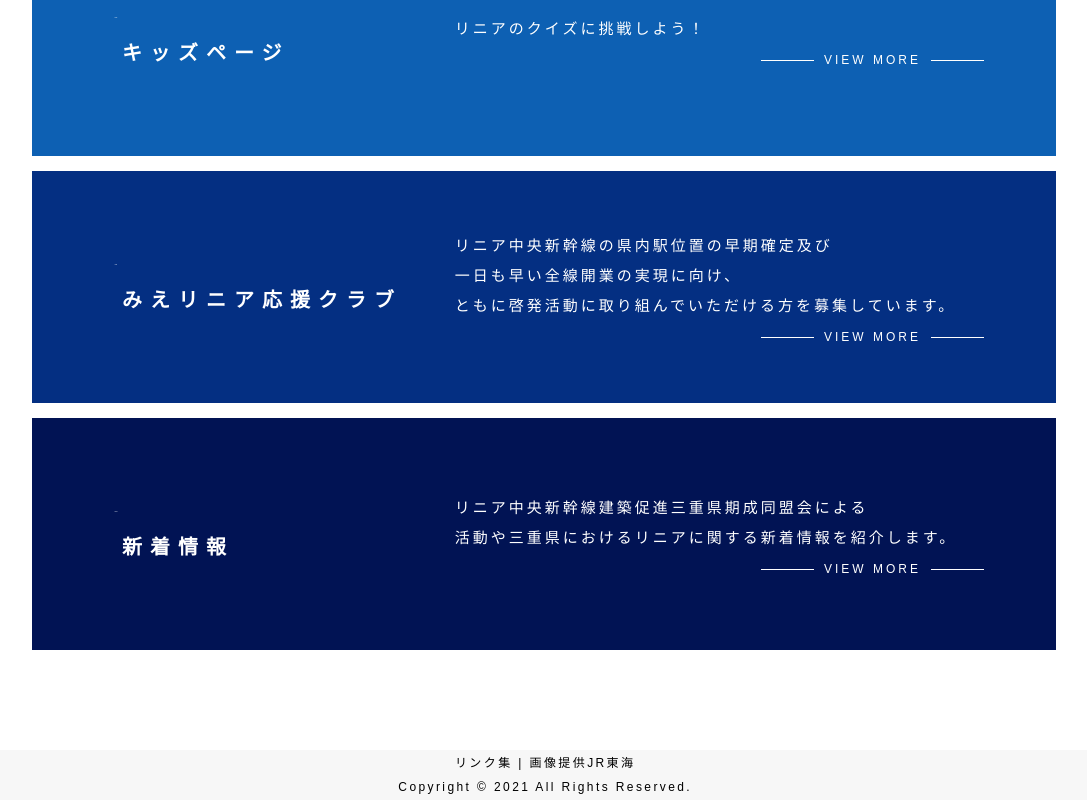
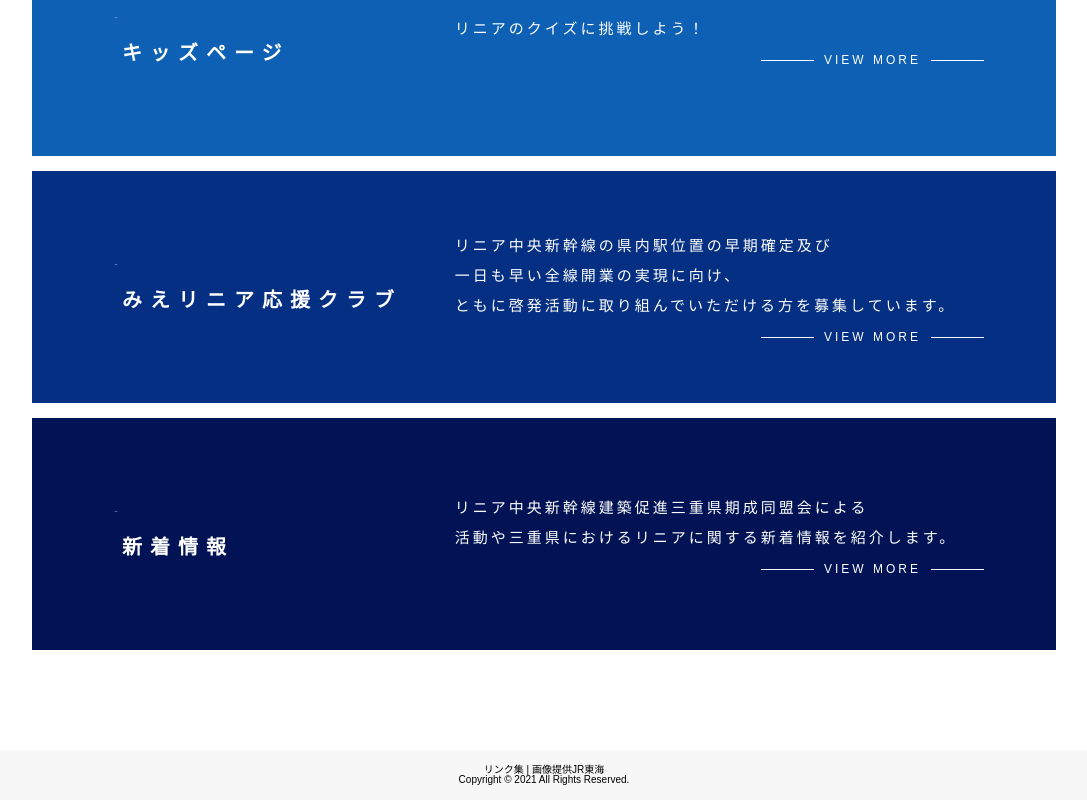
Before and after one commit to yoshida111/linear, a plain HTML site: page index.html in a window 1280 px wide. Shown: the part 2604-3404 px from the top of the page, without its empty margins (96-1183 px from the left). Drawn offline with Linux system fonts and the light colour scheme.

Commit message:
Update common.css

```diff
--- a/css/common.css
+++ b/css/common.css
@@ -29,7 +29,7 @@ header{width:100vw;height:150px;position:fixed;background-color:#FFFFFF;z-index:
 
 /* フッター */
 footer{width:100%;height:50px;display:flex;justify-content:center;align-items:center;background-color:#f7f7f7;text-align:center;}
-footer p{font-size:12px;}
+footer p{font-size:10px;letter-spacing:0em;padding-left:0em;line-height:1em;}
 
 /* タブレットサイズ */
 @media screen and (max-width:1024px) {
```
